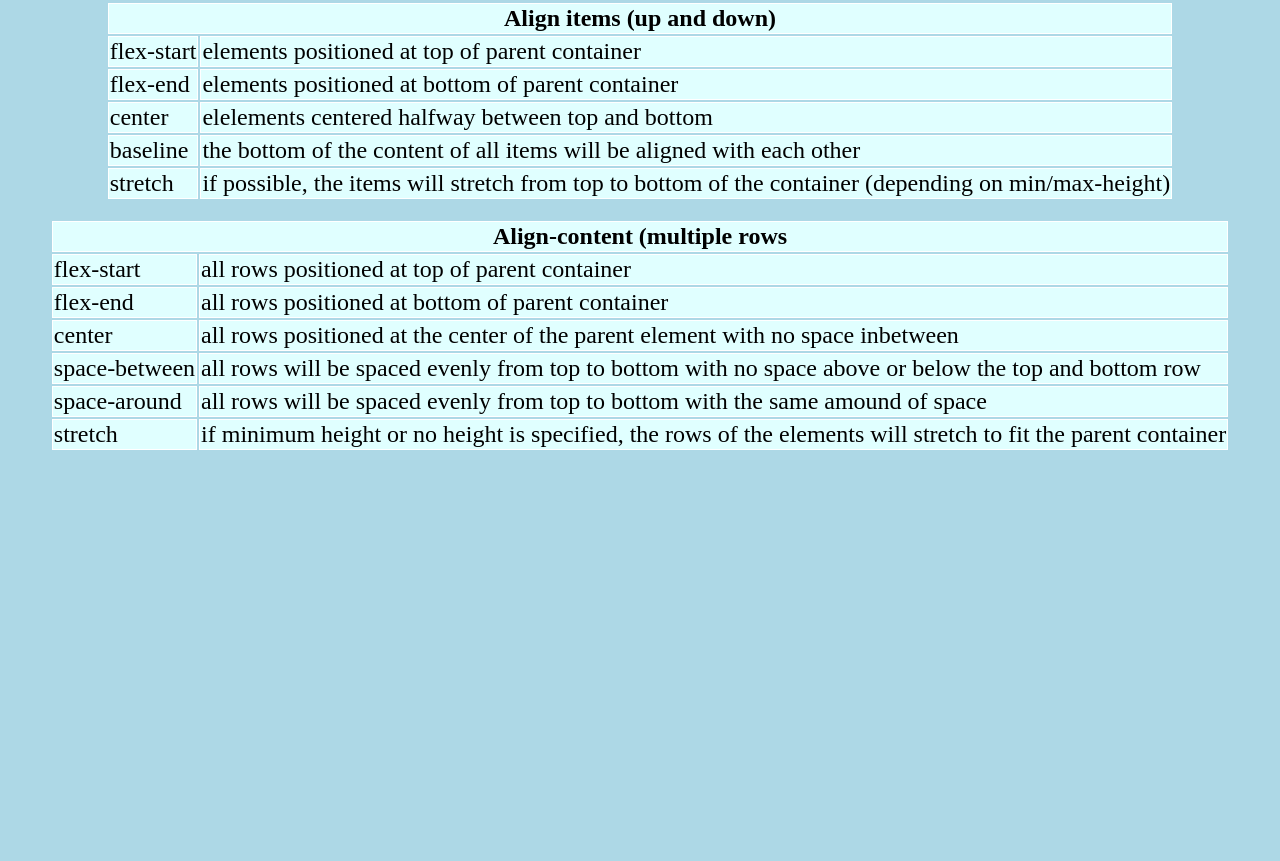
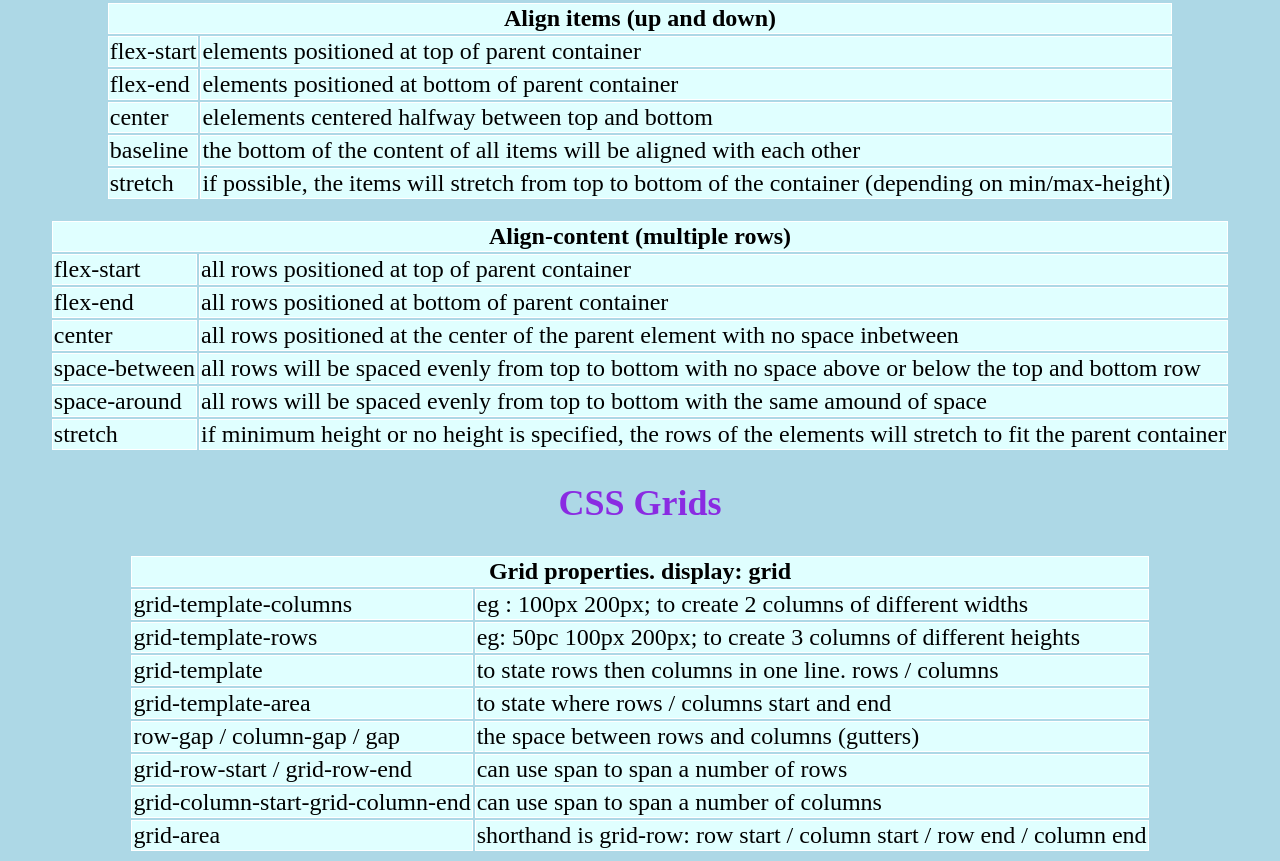
Before and after one commit to KaylaB-cd/Cheatsheet, a plain HTML site: page index.html in a window 1280 px wide. Shown: the part 813-1674 px from the top of the page. Before the commit the page ends 1273 px from the top, so only its background shows below. Drawn offline with Linux system fonts and the light colour scheme; a web font is replaced by a local one.

Commit message:
added grids

```diff
--- a/index.html
+++ b/index.html
@@ -117,7 +117,7 @@
     <table>
         <thead id="head">
             <tr>
-                <td class="justify" colspan="2">Align-content (multiple rows</td>
+                <td class="justify" colspan="2">Align-content (multiple rows)</td>
             </tr>
         </thead>
         <tbody>
@@ -147,6 +147,48 @@
               </tr>
         </tbody>
     </table>
+    <h2>CSS Grids</h2>
+    <table>
+        <thead id="head">
+            <tr>
+                <td class="justify" colspan="2">Grid properties. display: grid</td>
+            </tr>
+        </thead>
+        <tbody>
+            <tr>
+              <td>grid-template-columns</td>
+              <td>eg : 100px 200px; to create 2 columns of different widths</td>
+            </tr>
+            <tr>
+                <td>grid-template-rows</td>
+                <td>eg: 50pc 100px 200px; to create 3 columns of different heights</td>
+            </tr>
+            <tr>
+                <td>grid-template</td>
+                <td>to state rows then columns in one line. rows / columns</td>
+            </tr>
+            <tr>
+                <td>grid-template-area</td>
+                <td>to state where rows / columns start and end</td>
+            </tr>
+            <tr>
+                <td>row-gap / column-gap / gap</td>
+                <td>the space between rows and columns (gutters)</td>
+              </tr>
+              <tr>
+                <td>grid-row-start / grid-row-end</td>
+                <td>can use span to span a number of rows</td>
+            </tr>
+            <tr>
+                <td>grid-column-start-grid-column-end</td>
+                <td>can use span to span a number of columns</td>
+            </tr>
+            <tr>
+                <td>grid-area</td>
+                <td>shorthand is grid-row: row start / column start / row end / column end</td>
+              </tr>
+        </tbody>
+    </table>
 
 </body>
 </html>
```
